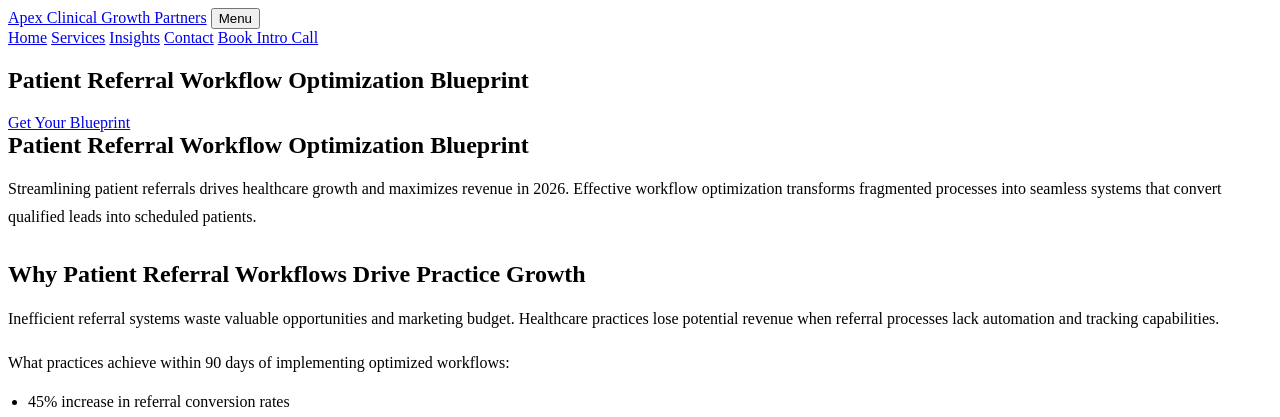
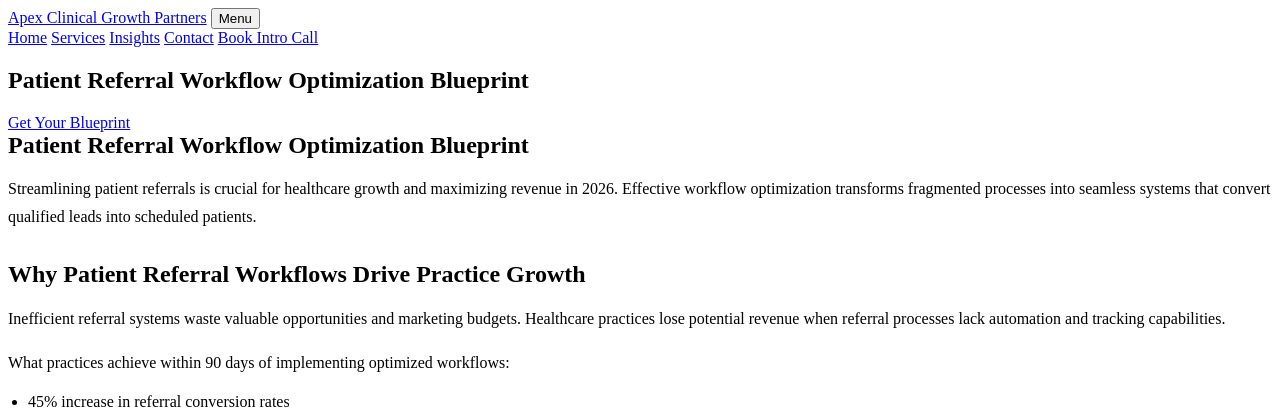
Before and after one commit to prjctlphbt/orbitr-canary-angular-20260228, a Jekyll site: the page patient-referral-workflow-blueprint.html, which Jekyll copies as it is, in a window 1280 px wide. Shown: the top 417 px of the page. Built offline with Jekyll 4.4.1, drawn with Linux system fonts in a browser that asks for light colours.

Commit message:
Refresh and update content: patient-referral-workflow-blueprint.html

```diff
--- a/patient-referral-workflow-blueprint.html
+++ b/patient-referral-workflow-blueprint.html
@@ -7,7 +7,6 @@
 <meta content="Optimize your patient referral workflow with Apex Clinical Growth Partners. Streamline processes, reduce delays, and boost referral volume by 40% in 2026. Get your blueprint today." name="description"/>
 <title>Patient Referral Workflow Optimization Blueprint | 2026 Guide</title>
 <style>
-
 
 /* Minimal functional styles (accordion, forms only) */
 
@@ -49,7 +48,7 @@
  box-sizing: border-box;
 }
 
- </style>
+</style>
 <style id="orbitr-generated-content-style">
 .orbitr-generated-content > * {
  margin: 0;
@@ -84,7 +83,8 @@
 .orbitr-generated-content li {
  line-height: 1.65;
 }
-</style></head>
+</style>
+</head>
 <body>
 <header>
 <div class="container navbar">
@@ -109,9 +109,9 @@
 <section class="landing-content">
 <div class="container orbitr-generated-content">
 <h1>Patient Referral Workflow Optimization Blueprint</h1>
-<p>Streamlining patient referrals drives healthcare growth and maximizes revenue in 2026. Effective workflow optimization transforms fragmented processes into seamless systems that convert qualified leads into scheduled patients.</p>
+<p>Streamlining patient referrals is crucial for healthcare growth and maximizing revenue in 2026. Effective workflow optimization transforms fragmented processes into seamless systems that convert qualified leads into scheduled patients.</p>
 <h2>Why Patient Referral Workflows Drive Practice Growth</h2>
-<p>Inefficient referral systems waste valuable opportunities and marketing budget. Healthcare practices lose potential revenue when referral processes lack automation and tracking capabilities.</p>
+<p>Inefficient referral systems waste valuable opportunities and marketing budgets. Healthcare practices lose potential revenue when referral processes lack automation and tracking capabilities.</p>
 <p>What practices achieve within 90 days of implementing optimized workflows:</p>
 <ul>
 <li>45% increase in referral conversion rates</li>
@@ -179,14 +179,14 @@
 <div class="container small-note">Framework canary fixture for Orbitr approval testing.</div>
 </footer>
 <script>
- // FAQ accordion functionality
- document.querySelectorAll('.faq-question').forEach(button => {
+// FAQ accordion functionality
+document.querySelectorAll('.faq-question').forEach(button => {
  button.addEventListener('click', () => {
  const expanded = button.getAttribute('aria-expanded') === 'true';
  button.setAttribute('aria-expanded', !expanded);
  button.parentElement.classList.toggle('active');
  });
- });
- </script>
+});
+</script>
 </body>
 </html>
```
